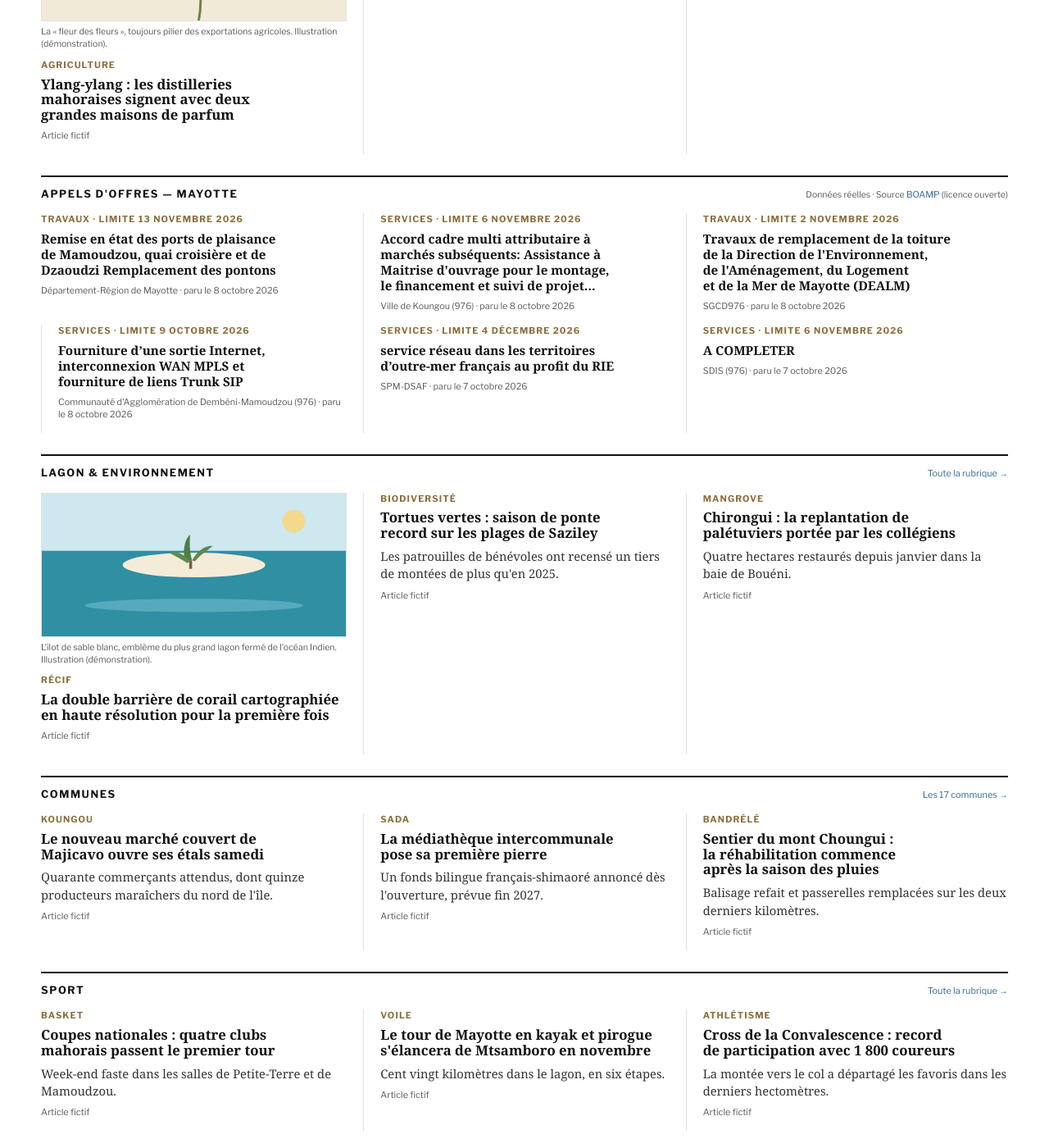
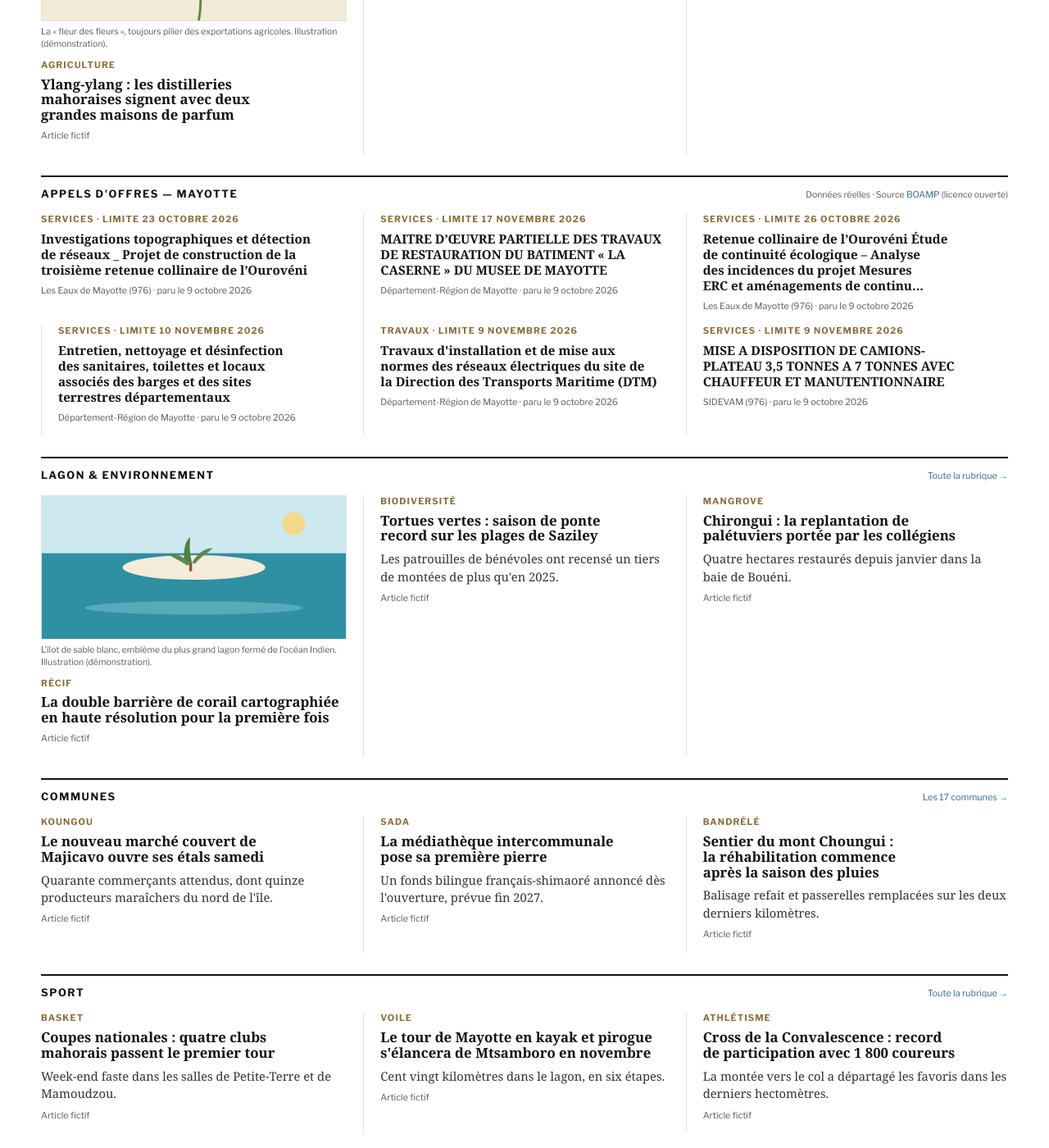
Before and after one commit to esdine/observateur-mayotte, a Jekyll site: the page built from index.html, in a window 1280 px wide and 1400 px high, scrolled down 1578 px. Shown: the whole window at 82% size. Built offline with Jekyll 4.4.1, drawn with Linux system fonts in a browser that asks for light colours; some web fonts are replaced; some of the changed text lies outside the part shown.

Commit message:
Édition du matin : météo et revue de presse

```diff
--- a/_data/marches.yml
+++ b/_data/marches.yml
@@ -1,44 +1,44 @@
 # Genere par outils/maj_marches.py - source BOAMP (open data, licence ouverte)
 avis:
-  - objet: "Remise en état des ports de plaisance de Mamoudzou, quai croisière et de Dzaoudzi Remplacement des pontons"
+  - objet: "Investigations topographiques et détection de réseaux _ Projet de construction de la troisième retenue collinaire de l’Ourovéni"
+    acheteur: "Les Eaux de Mayotte (976)"
+    type: "Services"
+    famille: "Marchés entre 90 k€ et seuils européens"
+    parution: "9 octobre 2026"
+    limite: "23 octobre 2026"
+    lien: "https://www.boamp.fr/pages/avis/?q=idweb:26-97711"
+  - objet: "MAITRE D’ŒUVRE PARTIELLE DES TRAVAUX DE RESTAURATION DU BATIMENT « LA CASERNE » DU MUSEE DE MAYOTTE"
+    acheteur: "Département-Région de Mayotte"
+    type: "Services"
+    famille: "Marchés européens"
+    parution: "9 octobre 2026"
+    limite: "17 novembre 2026"
+    lien: "https://www.boamp.fr/pages/avis/?q=idweb:26-97213"
+  - objet: "Retenue collinaire de l’Ourovéni\nÉtude de continuité écologique – Analyse des incidences du projet\nMesures ERC et aménagements de continu…"
+    acheteur: "Les Eaux de Mayotte (976)"
+    type: "Services"
+    famille: "Marchés entre 90 k€ et seuils européens"
+    parution: "9 octobre 2026"
+    limite: "26 octobre 2026"
+    lien: "https://www.boamp.fr/pages/avis/?q=idweb:26-97698"
+  - objet: "Entretien, nettoyage et désinfection des sanitaires, toilettes et locaux associés des barges et des sites terrestres départementaux"
+    acheteur: "Département-Région de Mayotte"
+    type: "Services"
+    famille: "Marchés européens"
+    parution: "9 octobre 2026"
+    limite: "10 novembre 2026"
+    lien: "https://www.boamp.fr/pages/avis/?q=idweb:26-97209"
+  - objet: "Travaux d'installation et de mise aux normes des réseaux électriques du site de la Direction des Transports Maritime (DTM)"
     acheteur: "Département-Région de Mayotte"
     type: "Travaux"
-    famille: "Marchés européens"
-    parution: "8 octobre 2026"
-    limite: "13 novembre 2026"
-    lien: "https://www.boamp.fr/pages/avis/?q=idweb:26-96735"
-  - objet: "Accord cadre multi attributaire à marchés subséquents: Assistance à Maitrise d'ouvrage pour le montage, le financement et suivi de projet…"
-    acheteur: "Ville de Koungou (976)"
+    famille: "Marchés entre 90 k€ et seuils européens"
+    parution: "9 octobre 2026"
+    limite: "9 novembre 2026"
+    lien: "https://www.boamp.fr/pages/avis/?q=idweb:26-97697"
+  - objet: "MISE A DISPOSITION DE CAMIONS-PLATEAU 3,5 TONNES A 7 TONNES AVEC CHAUFFEUR ET MANUTENTIONNAIRE"
+    acheteur: "SIDEVAM (976)"
     type: "Services"
     famille: "Marchés européens"
-    parution: "8 octobre 2026"
-    limite: "6 novembre 2026"
-    lien: "https://www.boamp.fr/pages/avis/?q=idweb:26-96935"
-  - objet: "Travaux de remplacement de la toiture de la Direction de l'Environnement, de l'Aménagement, du Logement et de la Mer de Mayotte (DEALM)"
-    acheteur: "SGCD976"
-    type: "Travaux"
-    famille: "Marchés entre 90 k€ et seuils européens"
-    parution: "8 octobre 2026"
-    limite: "2 novembre 2026"
-    lien: "https://www.boamp.fr/pages/avis/?q=idweb:26-97304"
-  - objet: "Fourniture d’une sortie Internet, interconnexion WAN MPLS et fourniture de liens Trunk SIP"
-    acheteur: "Communauté d'Agglomération de Dembéni-Mamoudzou (976)"
-    type: "Services"
-    famille: "Marchés européens"
-    parution: "8 octobre 2026"
-    limite: "9 octobre 2026"
-    lien: "https://www.boamp.fr/pages/avis/?q=idweb:26-96957"
-  - objet: "service réseau dans les territoires d’outre-mer français au profit du RIE"
-    acheteur: "SPM-DSAF"
-    type: "Services"
-    famille: "Marchés européens"
-    parution: "7 octobre 2026"
-    limite: "4 décembre 2026"
-    lien: "https://www.boamp.fr/pages/avis/?q=idweb:26-96076"
-  - objet: "A COMPLETER"
-    acheteur: "SDIS (976)"
-    type: "Services"
-    famille: "Marchés européens"
-    parution: "7 octobre 2026"
-    limite: "6 novembre 2026"
-    lien: "https://www.boamp.fr/pages/avis/?q=idweb:26-96194"
+    parution: "9 octobre 2026"
+    limite: "9 novembre 2026"
+    lien: "https://www.boamp.fr/pages/avis/?q=idweb:26-97199"
--- a/_data/revue.yml
+++ b/_data/revue.yml
@@ -3,33 +3,33 @@ sources:
   - nom: "Mayotte Hebdo"
     site: "https://mayottehebdo.com/"
     titres:
-      - titre: "Le Pôle culturel de Chirongui ouvre sa nouvelle saison samedi"
-        lien: "https://www.mayottehebdo.com/actualite/breves/le-pole-culturel-de-chirongui-ouvre-sa-nouvelle-saison-samedi/"
-      - titre: "Le Carnaval de l’identité et de la culture de Mamoudzou défilera samedi sur le front de mer"
-        lien: "https://www.mayottehebdo.com/actualite/breves/le-carnaval-de-lidentite-et-de-la-culture-de-mamoudzou-defilera-samedi-sur-le-front-de-mer/"
-      - titre: "À Bouéni, le plateau sportif inachevé, les clubs en sursis"
-        lien: "https://www.mayottehebdo.com/actualite/sport/a-boueni-le-plateau-sportif-inacheve-les-clubs-en-sursis/"
-      - titre: "« Là où la parole se brise, l’art intervient »"
-        lien: "https://www.mayottehebdo.com/actualite/sante/sante-mentale/la-ou-la-parole-se-brise-lart-intervient/"
+      - titre: "Interco’976 : Charaffoudine Ramadani Toto élu président"
+        lien: "https://www.mayottehebdo.com/actualite/breves/interco976-charaffoudine-ramadani-toto-elu-president/"
+      - titre: "Kawéni : plusieurs chantiers interrompus après les “violences urbaines”"
+        lien: "https://www.mayottehebdo.com/actualite/breves/kaweni-plusieurs-chantiers-interrompus-apres-les-violences-urbaines/"
+      - titre: "À M’tsapéré, une journée pour sensibiliser les habitants aux risques d’inondation"
+        lien: "https://www.mayottehebdo.com/actualite/breves/a-mtsapere-une-journee-pour-sensibiliser-les-habitants-aux-risques-dinondation/"
+      - titre: "Quand Estelle Youssouffa tient tête au premier flic de France"
+        lien: "https://www.mayottehebdo.com/actualite/securite/quand-estelle-youssouffa-tient-tete-au-premier-flic-de-france/"
   - nom: "Le Journal de Mayotte"
     site: "https://lejournaldemayotte.yt/"
     titres:
-      - titre: "Les chantiers du secteur de Kawéni à l’arrêt pour raison de sécurité"
-        lien: "https://lejournaldemayotte.yt/2026/10/08/les-chantiers-du-secteur-de-kaweni-a-larret-pour-raison-de-securite/"
-      - titre: "Les crédits pour Mayotte sanctuarisés dans le Projet de loi de Finances ?"
-        lien: "https://lejournaldemayotte.yt/2026/10/08/les-credits-pour-mayotte-sanctuarises-dans-le-projet-de-loi-de-finances/"
-      - titre: "En rose et en musique, les femmes de Petite-Terre passent au dépistage"
-        lien: "https://lejournaldemayotte.yt/2026/10/08/en-rose-et-en-musique-les-femmes-de-petite-terre-passent-au-depistage/"
-      - titre: "Six mois de prison avec sursis pour avoir jeté des pierres sur les forces de l’ordre"
-        lien: "https://lejournaldemayotte.yt/2026/10/08/six-mois-de-prison-avec-sursis-pour-avoir-jete-des-pierres-sur-les-forces-de-lordre/"
+      - titre: "La crise de l’eau à Mayotte au cœur des débats à l’Assemblée nationale"
+        lien: "https://lejournaldemayotte.yt/2026/10/09/la-crise-de-leau-a-mayotte-au-coeur-des-debats-a-lassemblee-nationale/"
+      - titre: "Les enjeux environnementaux et de durabilité au cœur de la reconstruction"
+        lien: "https://lejournaldemayotte.yt/2026/10/09/les-enjeux-environnementaux-et-de-durabilite-au-coeur-de-la-reconstruction/"
+      - titre: "Le volcan sous-marin Fani Maoré reste sous étroite surveillance"
+        lien: "https://lejournaldemayotte.yt/2026/10/09/le-volcan-sous-marin-fani-maore-reste-sous-etroite-surveillance/"
+      - titre: "L’agenda loisirs du week-end"
+        lien: "https://lejournaldemayotte.yt/2026/10/09/lagenda-loisirs-du-week-end-11/"
   - nom: "L'Info Kwezi"
     site: "https://www.linfokwezi.fr/"
     titres:
-      - titre: "À Passamaïnty, La Poste aide les habitants à mettre leur adresse à jour"
-        lien: "https://www.linfokwezi.fr/a-passamainty-la-poste-aide-les-habitants-a-mettre-leur-adresse-a-jour/"
-      - titre: "Une baisse de 12 à 18 centimes sur le gazole annoncée par le gouvernement, mais des incertitudes à Mayotte"
-        lien: "https://www.linfokwezi.fr/une-baisse-de-12-a-18-centimes-sur-le-gazole-annoncee-par-le-gouvernement-mais-des-incertitudes-a-mayotte/"
-      - titre: "À Mayotte, la voiture électrique séduit mais soulève des questions sur l’énergie et le recyclage"
-        lien: "https://www.linfokwezi.fr/a-mayotte-la-voiture-electrique-seduit-mais-souleve-des-questions-sur-lenergie-et-le-recyclage/"
-      - titre: "Les arrêts maladie de longue durée seront moins longtemps indemnisés à partir du 15 octobre"
-        lien: "https://www.linfokwezi.fr/les-arrets-maladie-de-longue-duree-seront-moins-longtemps-indemnises-a-partir-du-15-octobre/"
+      - titre: "La CSSM accorde un nouveau délai aux entreprises"
+        lien: "https://www.linfokwezi.fr/la-cssm-accorde-un-nouveau-delai-aux-entreprises/"
+      - titre: "À 18 ans, il attaque un ami à la machette et affirme entendre des voix lui demandant de se suicider"
+        lien: "https://www.linfokwezi.fr/a-18-ans-il-attaque-un-ami-a-la-machette-et-affirme-entendre-des-voix-lui-demandant-de-se-suicider/"
+      - titre: "Bouéni prépare une distribution de bacs à déchets"
+        lien: "https://www.linfokwezi.fr/boueni-prepare-une-distribution-de-bacs-a-dechets/"
+      - titre: "À Mamoudzou, une histoire de « chimique » se termine par douze mois de prison ferme"
+        lien: "https://www.linfokwezi.fr/a-mamoudzou-une-histoire-de-chimique-se-termine-par-douze-mois-de-prison-ferme/"
```
Also changed, not shown: _data/meteo.yml (+5 -5 lines).
